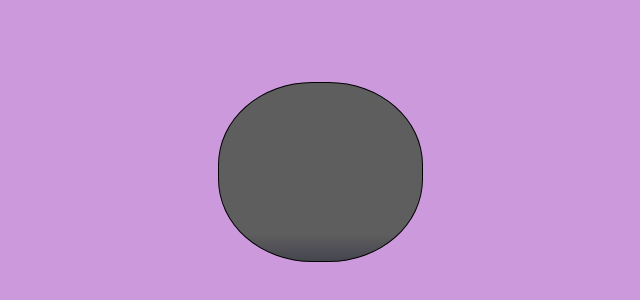
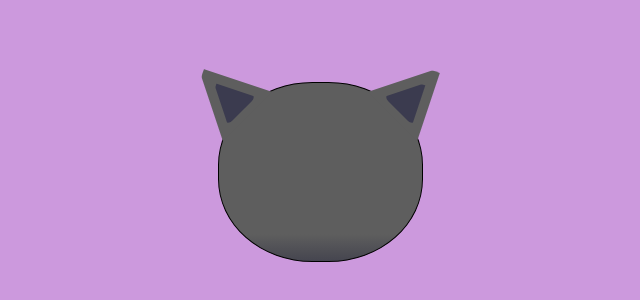
Before and after one commit to ruth-chirwa/Building-cat-painting, a plain HTML site: page index.html in a window 1280 px wide. Shown: the part 228-528 px from the top of the page, without its empty margins (320-960 px from the left). Drawn offline with Linux system fonts and the light colour scheme.

Commit message:
added div elements

```diff
--- a/index.html
+++ b/index.html
@@ -8,7 +8,16 @@
 </head>
 <body>
     <main>
-        <div class="cat-head"></div>
+        <div class="cat-head">
+            <div class="cat-ears">
+                <div class="cat-left-ear">
+                    <div class="cat-left-inner-ear"></div>
+                </div>
+                 <div class="cat-right-ear">
+                    <div class="cat-right-inner-ear"></div>
+                 </div>
+              </div>
+      </div>
 
     </main>
 </body>
```
